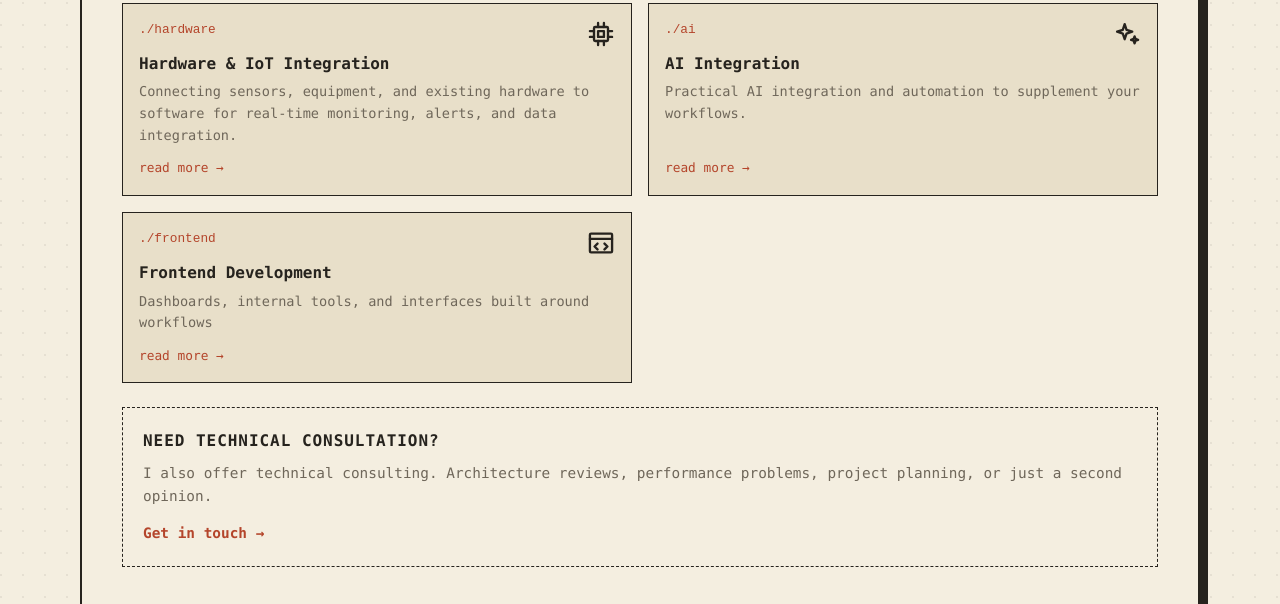
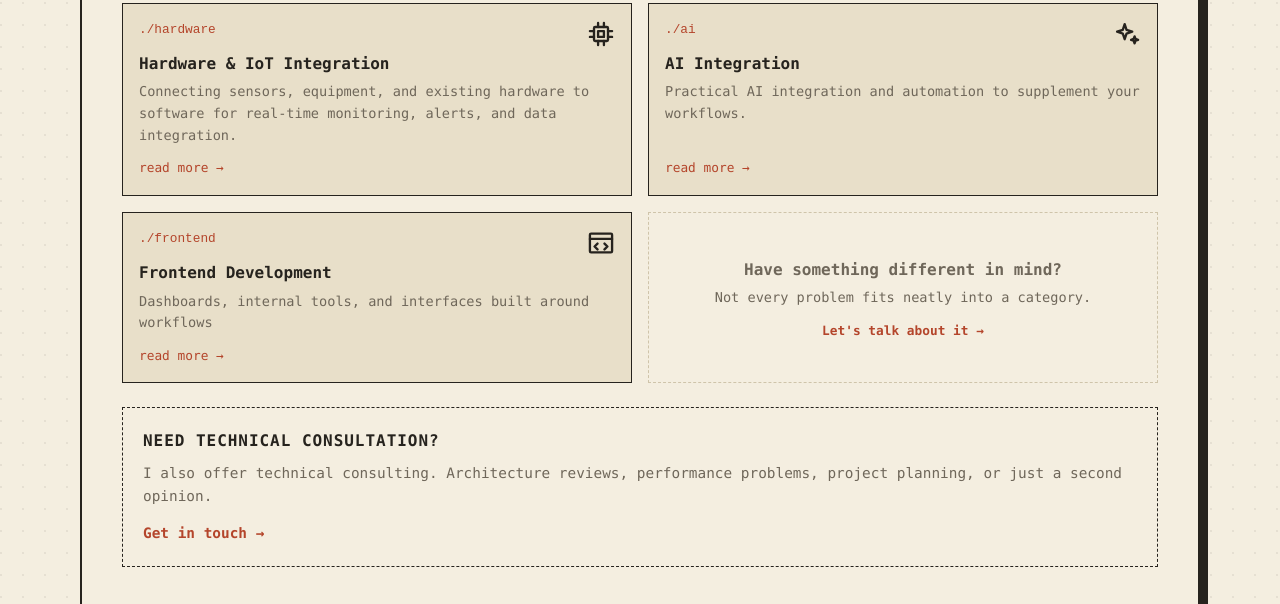
Before and after one commit to GilbertYoder/gyoder.dev, an Astro site: page / in a window 1280 px wide. Shown: the part 768-1372 px from the top of the page. Built offline with nearby package versions, Linux system fonts and the light colour scheme; Astro itself is replaced by a stand-in of ours.

Commit message:
call to action

```diff
--- a/src/pages/index.astro
+++ b/src/pages/index.astro
@@ -73,6 +73,13 @@ const projects = (await getCollection('projects')).sort((a, b) => a.data.order -
 					</li>
 				))
 			}
+			<li class="cta">
+				<a href="mailto:yodergilbert1@gmail.com?subject=Project%20idea">
+					<h3>Have something different in mind?</h3>
+					<p>Not every problem fits neatly into a category.</p>
+					<span class="more">Let's talk about it →</span>
+				</a>
+			</li>
 		</ul>
 
 		<aside class="consult">
@@ -215,6 +222,31 @@ const projects = (await getCollection('projects')).sort((a, b) => a.data.order -
 
 	.skills a:hover :global(.service-icon) {
 		color: var(--accent);
+	}
+
+	/* Closing call-to-action tile: quieter than the service cards. */
+	.skills .cta a {
+		justify-content: center;
+		align-items: center;
+		text-align: center;
+		border: 1.5px dashed var(--rule);
+		background: none;
+	}
+
+	.skills .cta a:hover,
+	.skills .cta a:focus-visible {
+		transform: none;
+		box-shadow: none;
+		border-color: var(--accent);
+	}
+
+	.skills .cta h3 {
+		color: var(--muted);
+	}
+
+	.skills .cta .more {
+		margin-top: 0;
+		font-weight: 700;
 	}
 
 	.skills code {
```
